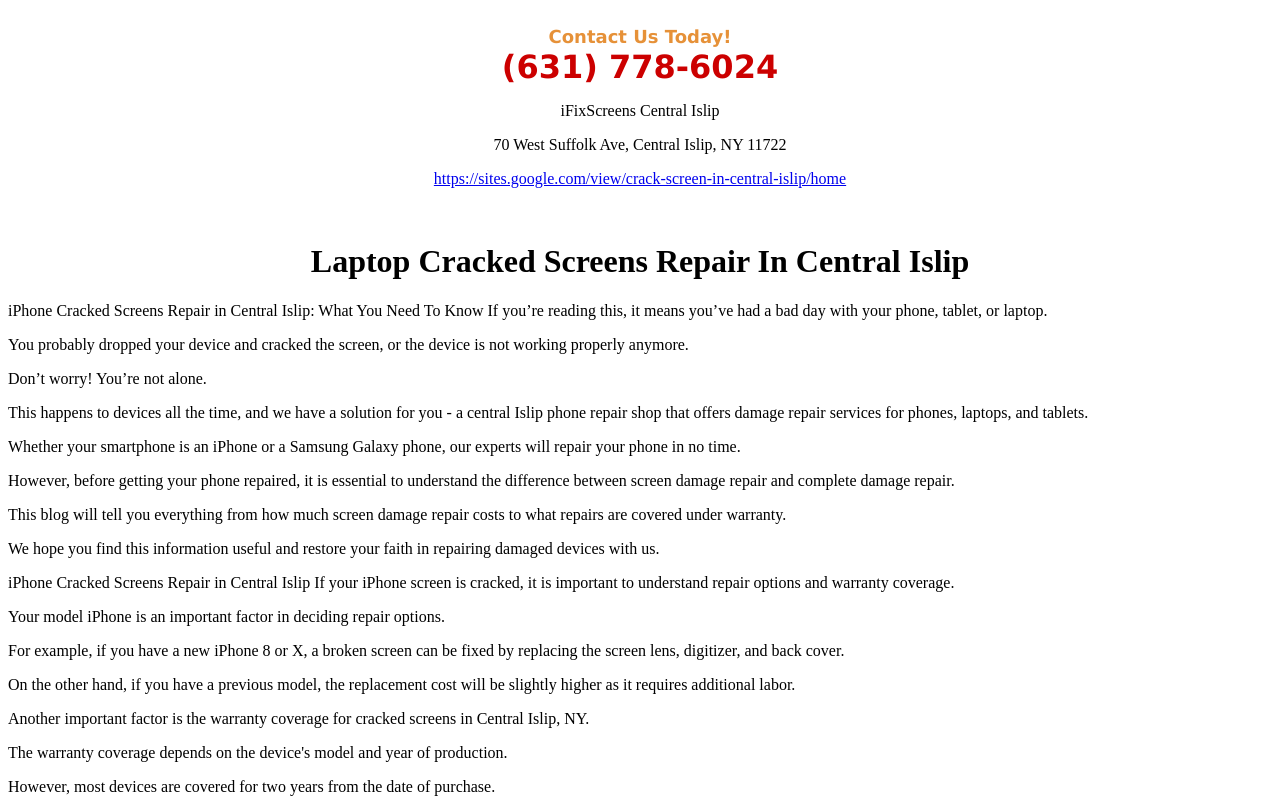
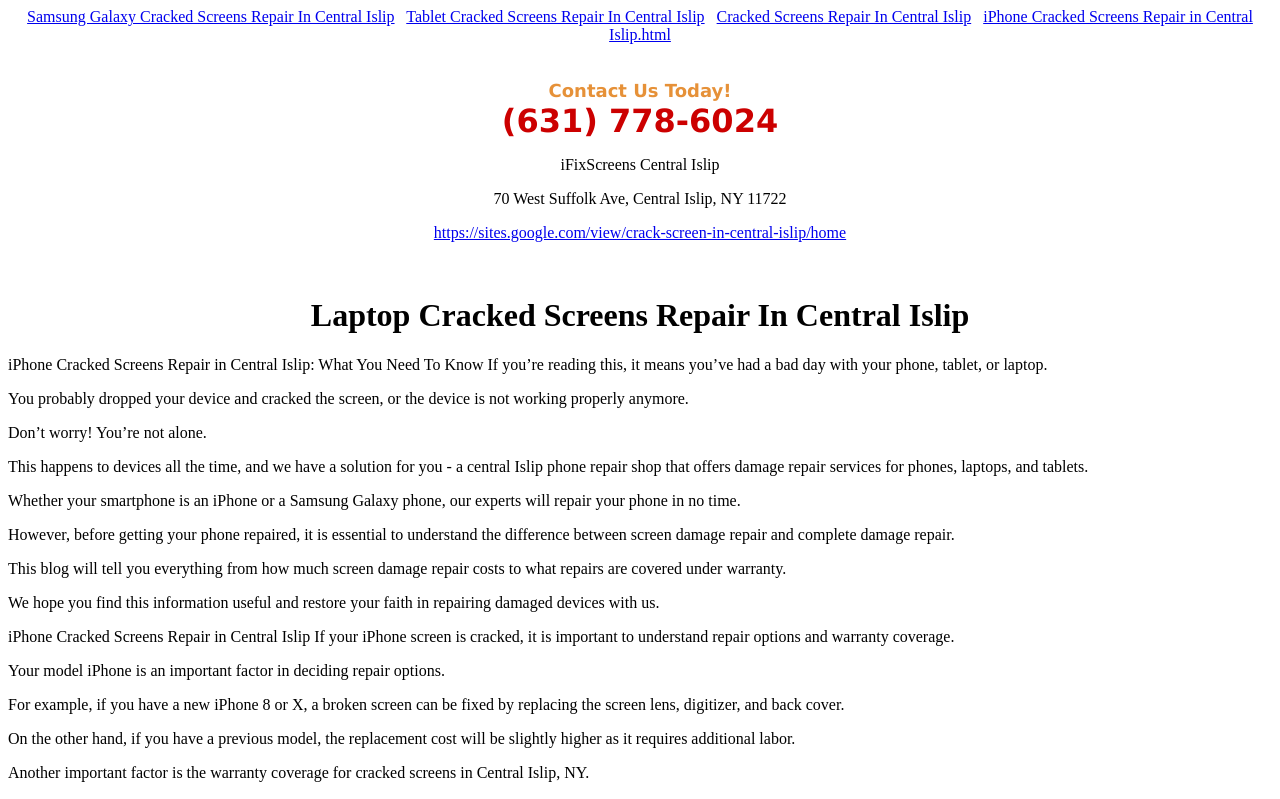
Before and after one commit to iFix786/cracked-screen-repair-central-islip, a plain HTML site: page LaptopCrackedScreensRepairInCentralIslip.html in a window 1280 px wide. Shown: the top 799 px of the page. Drawn offline with Linux system fonts and the light colour scheme.

Commit message:
Update LaptopCrackedScreensRepairInCentralIslip.html

```diff
--- a/LaptopCrackedScreensRepairInCentralIslip.html
+++ b/LaptopCrackedScreensRepairInCentralIslip.html
@@ -1,4 +1,15 @@
-<!DOCTYPE html><html><body><div class="sites-embed-align-center-wrapping-off"><div class="sites-embed-border-on sites-embed sites-embed-full-width" style="width:100%;"><div class="sites-embed-content sites-embed-type-text"><div class="sites-embed-content-textbox"><div dir="ltr"><div style="text-align:center"><br><span style="color:rgb(230,145,56)"><b><font size="4"><span style="font-family:verdana,sans-serif">Contact Us Today!</span></font></b></span><br><span style="color:rgb(204,0,0)"><b><font size="6"><span style="font-family:verdana,sans-serif">(631) 778-6024</span></font></b></span><br><p>iFixScreens Central Islip</p><p>70 West Suffolk Ave, Central Islip, NY 11722</p><p><a href="https://sites.google.com/view/crack-screen-in-central-islip/home" target="_blank">https://sites.google.com/view/crack-screen-in-central-islip/home</a></p><br></div></div></div></div></div></div><center><h1>Laptop Cracked Screens Repair In Central Islip</h1></center>
+<!DOCTYPE html><html><body>
+   <div style="text-align: center;">
+
+        <a href="./SamsungGalaxyCrackedScreensRepairInCentralIslip.html">Samsung Galaxy Cracked Screens Repair In Central Islip</a>&nbsp&nbsp
+        <a href="./TabletCrackedScreensRepairInCentralIslip.html">Tablet Cracked Screens Repair In Central Islip</a>&nbsp&nbsp
+<a href="./index.html">Cracked Screens Repair In Central Islip</a>&nbsp&nbsp
+        <a href="./iPhoneCrackedScreensRepairinCentralIslip.html">iPhone Cracked Screens Repair in Central Islip.html</a>
+    </div><br/>
+
+
+
+  <div class="sites-embed-align-center-wrapping-off"><div class="sites-embed-border-on sites-embed sites-embed-full-width" style="width:100%;"><div class="sites-embed-content sites-embed-type-text"><div class="sites-embed-content-textbox"><div dir="ltr"><div style="text-align:center"><br><span style="color:rgb(230,145,56)"><b><font size="4"><span style="font-family:verdana,sans-serif">Contact Us Today!</span></font></b></span><br><span style="color:rgb(204,0,0)"><b><font size="6"><span style="font-family:verdana,sans-serif">(631) 778-6024</span></font></b></span><br><p>iFixScreens Central Islip</p><p>70 West Suffolk Ave, Central Islip, NY 11722</p><p><a href="https://sites.google.com/view/crack-screen-in-central-islip/home" target="_blank">https://sites.google.com/view/crack-screen-in-central-islip/home</a></p><br></div></div></div></div></div></div><center><h1>Laptop Cracked Screens Repair In Central Islip</h1></center>
 
 iPhone Cracked Screens Repair in Central Islip: What You Need To Know
 If you’re reading this, it means you’ve had a bad day with your phone, tablet, or laptop. <p>You probably dropped your device and cracked the screen, or the device is not working properly anymore. <p>Don’t worry! You’re not alone. <p>This happens to devices all the time, and we have a solution for you - a central Islip phone repair shop that offers damage repair services for phones, laptops, and tablets. <p>Whether your smartphone is an iPhone or a Samsung Galaxy phone, our experts will repair your phone in no time.
```
